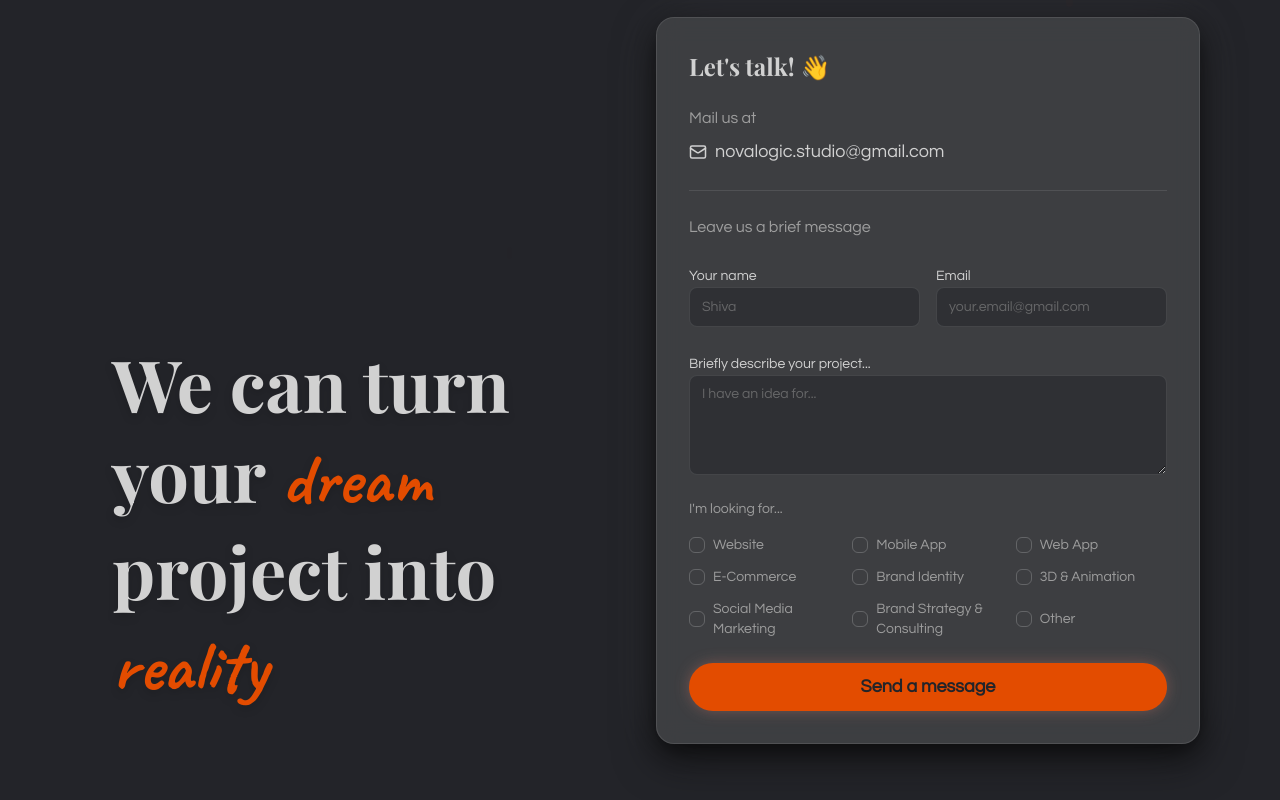
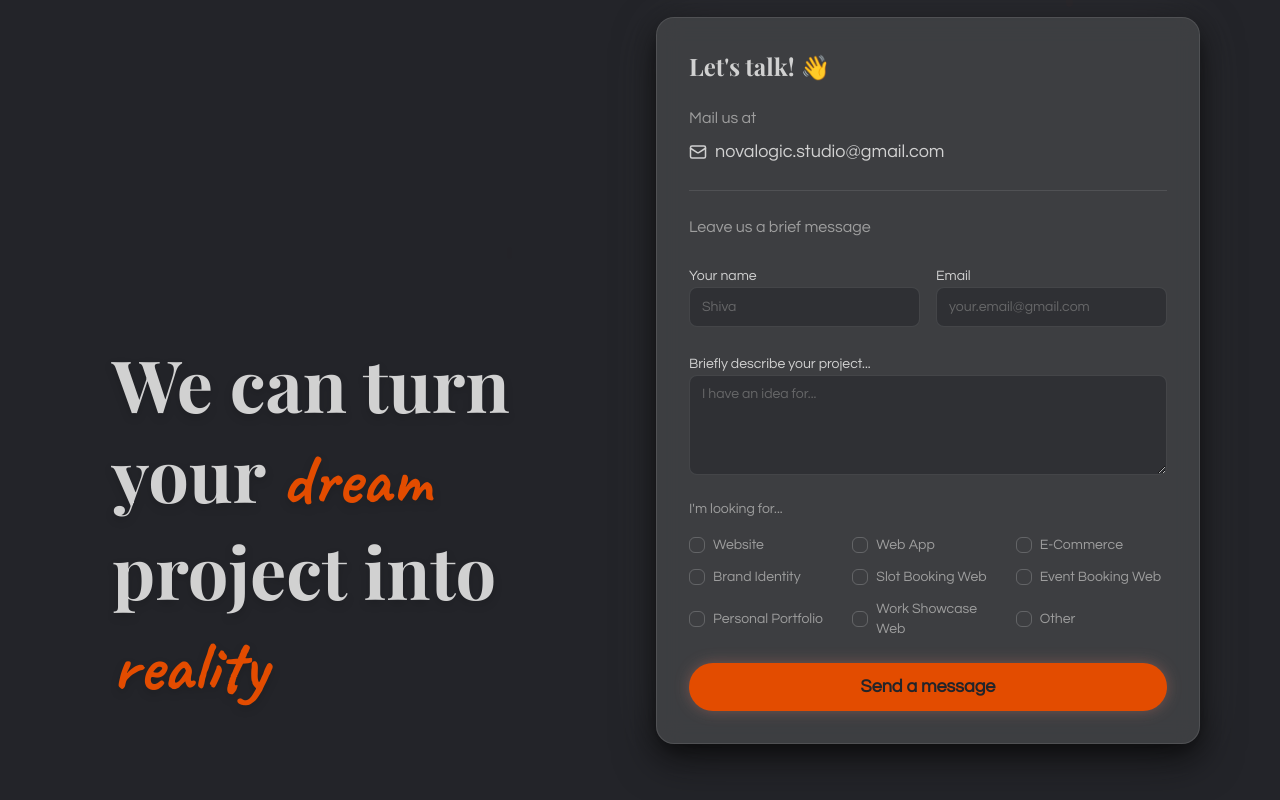
Before and after one commit to nikhilj4/Nova-Logic-Studio-Web, a Next.js app: page / in a window 1280 px wide. Shown: the part 6429-7229 px from the top of the page. Built offline with nearby package versions, Linux system fonts and the light colour scheme.

Commit message:
fix: Mobile responsiveness and content updates\n\n- Removed bg-black from page.tsx to ensure uniform background\n- Adjusted Tech Stack orbit size and layout for mobile\n- Switched Features section to 2-column grid on mobile\n- Updated Contact form service options

```diff
--- a/src/app/page.tsx
+++ b/src/app/page.tsx
@@ -11,7 +11,7 @@ import FAQSection from "@/components/FAQSection";
 
 export default function Home() {
   return (
-    <main className="min-h-screen bg-black text-white selection:bg-white selection:text-black">
+    <main className="min-h-screen text-white selection:bg-white selection:text-black">
       <Navbar />
       <Hero />
       <MarqueeSection />
--- a/src/components/ui/contact.tsx
+++ b/src/components/ui/contact.tsx
@@ -151,9 +151,9 @@ export const ContactSection: React.FC<ContactSectionProps> = ({
     };
 
     const projectTypeOptions = [
-        'Website', 'Mobile App', 'Web App', 'E-Commerce',
-        'Brand Identity', '3D & Animation', 'Social Media Marketing',
-        'Brand Strategy & Consulting', 'Other'
+        'Website', 'Web App', 'E-Commerce', 'Brand Identity',
+        'Slot Booking Web', 'Event Booking Web', 'Personal Portfolio',
+        'Work Showcase Web', 'Other'
     ];
 
     return (
--- a/src/components/ui/feature-section-with-hover-effects.tsx
+++ b/src/components/ui/feature-section-with-hover-effects.tsx
@@ -59,7 +59,7 @@ export function FeaturesSectionWithHoverEffects() {
         },
     ];
     return (
-        <div className="grid grid-cols-1 md:grid-cols-2 lg:grid-cols-4 relative z-10 py-10 max-w-7xl mx-auto">
+        <div className="grid grid-cols-2 lg:grid-cols-4 relative z-10 py-10 max-w-7xl mx-auto">
             {features.map((feature, index) => (
                 <Feature key={feature.title} {...feature} index={index} />
             ))}
--- a/src/components/ui/stack-feature-section.tsx
+++ b/src/components/ui/stack-feature-section.tsx
@@ -55,7 +55,7 @@ export default function StackFeatureSection() {
 
             {/* Right side: Orbit animation cropped to 1/4 */}
             <div className="relative w-full lg:w-1/2 h-[20rem] lg:h-full flex items-center justify-center lg:justify-start overflow-hidden">
-                <div className="relative w-[40rem] h-[40rem] lg:w-[50rem] lg:h-[50rem] translate-x-0 lg:translate-x-[50%] flex items-center justify-center">
+                <div className="relative w-[40rem] h-[40rem] lg:w-[50rem] lg:h-[50rem] scale-[0.55] sm:scale-75 md:scale-90 lg:scale-100 origin-center translate-x-0 lg:translate-x-[50%] flex items-center justify-center">
                     {/* Center Circle */}
                     <div className="w-24 h-24 rounded-full bg-card shadow-lg flex items-center justify-center border border-white/10">
                         <FaReact className="w-12 h-12 text-blue-400" />
```
